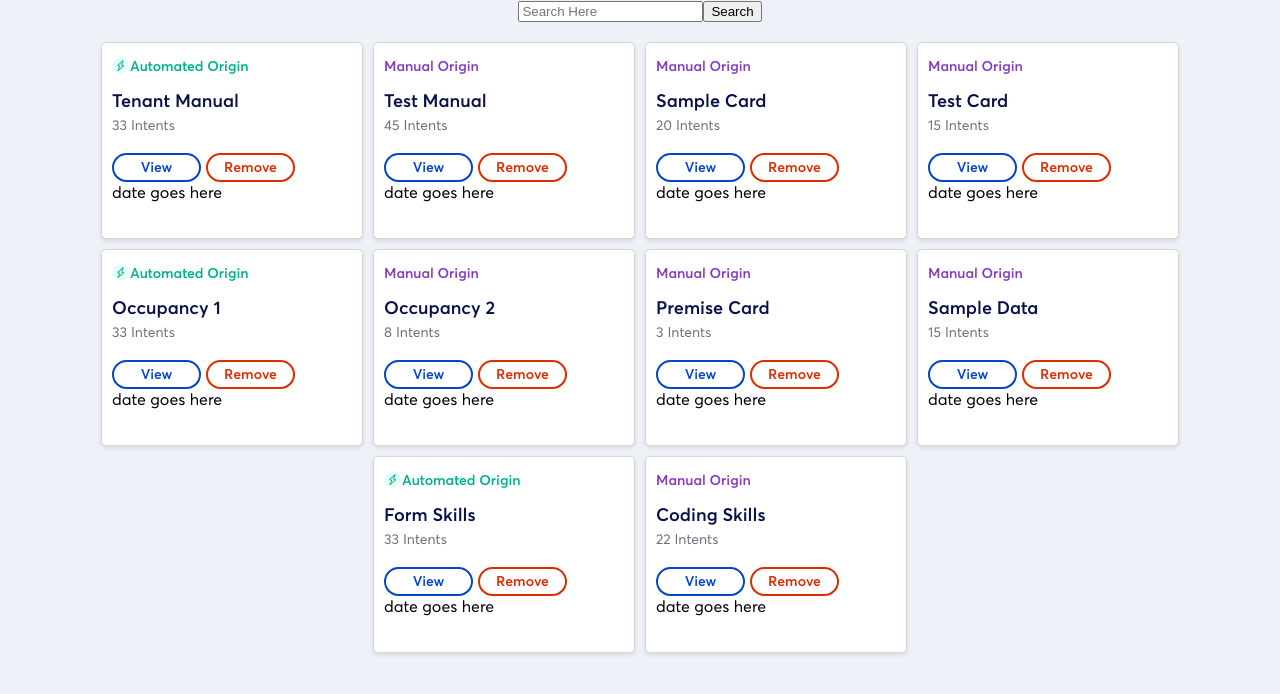
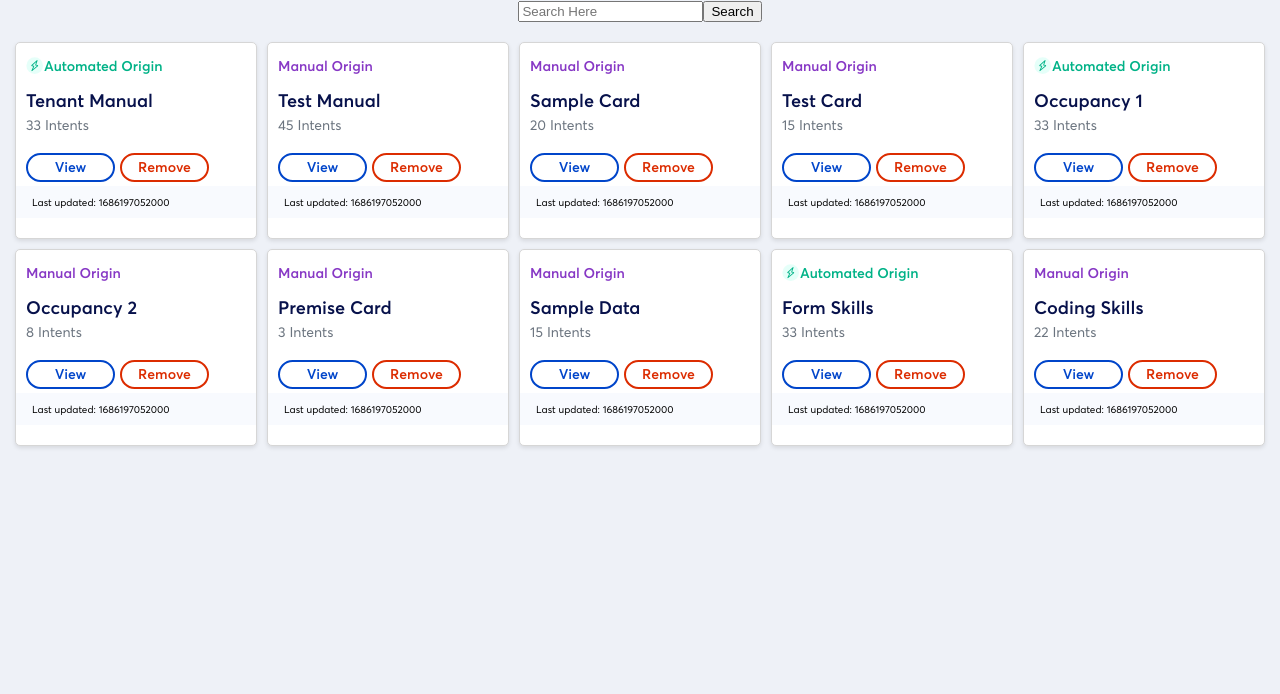
Before and after one commit to sohagraha/CM, a React (Create React App) app: page / in a window 1280 px wide. Shown: the top 694 px of the page. Built offline with nearby package versions, Linux system fonts and the light colour scheme.

Commit message:
button added

```diff
--- a/src/common/component/Buttons/CMButtonWrapper.scss
+++ b/src/common/component/Buttons/CMButtonWrapper.scss
@@ -2,5 +2,6 @@
     display: flex;
     flex-direction: row;
     gap: 5px;
+    padding: 0px 10px 0px 10px;
     margin-top: 1.2rem;
 }
--- a/src/common/component/Cards/CMCardWrapper.scss
+++ b/src/common/component/Cards/CMCardWrapper.scss
@@ -6,7 +6,6 @@
     border-radius: 5px;
     border: 1px solid $card-border;
     background-color: $card-body-bg;
-    padding: 0px 10px 0px 10px;
     box-shadow: 0 2px 4px 0 rgba(0, 0, 0, 0.1);
 
     &:hover {
--- a/src/common/component/Cards/CardFooter.js/CMCardFooter.js
+++ b/src/common/component/Cards/CardFooter.js/CMCardFooter.js
@@ -1,7 +1,8 @@
 import React from "react";
+import "./CMCardFooter.scss";
 
 const CMCardFooter = ({ date }) => {
-  return <div>date goes here</div>;
+  return <div className="cmCardFooter">Last updated: {Date.now()}</div>;
 };
 
 export default CMCardFooter;
--- /dev/null
+++ b/src/common/component/Cards/CardFooter.js/CMCardFooter.scss
@@ -0,0 +1,11 @@
+@import "../../../../styles/variables.scss";
+
+.cmCardFooter {
+    background-color: $card-footer-bg;
+    padding-left: 1rem;
+    height: 2rem;
+    display: flex;
+    align-items: center;
+    font-size: 10px;
+    margin-top: 4px;
+}
--- a/src/common/component/Cards/CardHeader/CMCardHeader.scss
+++ b/src/common/component/Cards/CardHeader/CMCardHeader.scss
@@ -12,4 +12,6 @@
     .manual {
         color: $manual-origin-text;
     }
+
+    padding: 0px 10px 0px 10px;
 }
--- a/src/components/Card/CMCard.js
+++ b/src/components/Card/CMCard.js
@@ -41,6 +41,7 @@ const CMCard = ({ data }) => {
           }
         />
       </CMButtonWrapper>
+
       <CMCardFooter date={data?.dateUpdated} />
     </CMCardWrapper>
   );
--- a/src/components/Card/CMCard.scss
+++ b/src/components/Card/CMCard.scss
@@ -15,4 +15,6 @@
         margin-bottom: 5px;
         color: $card-subtext;
     }
+
+    padding: 0px 10px 0px 10px;
 }
```
